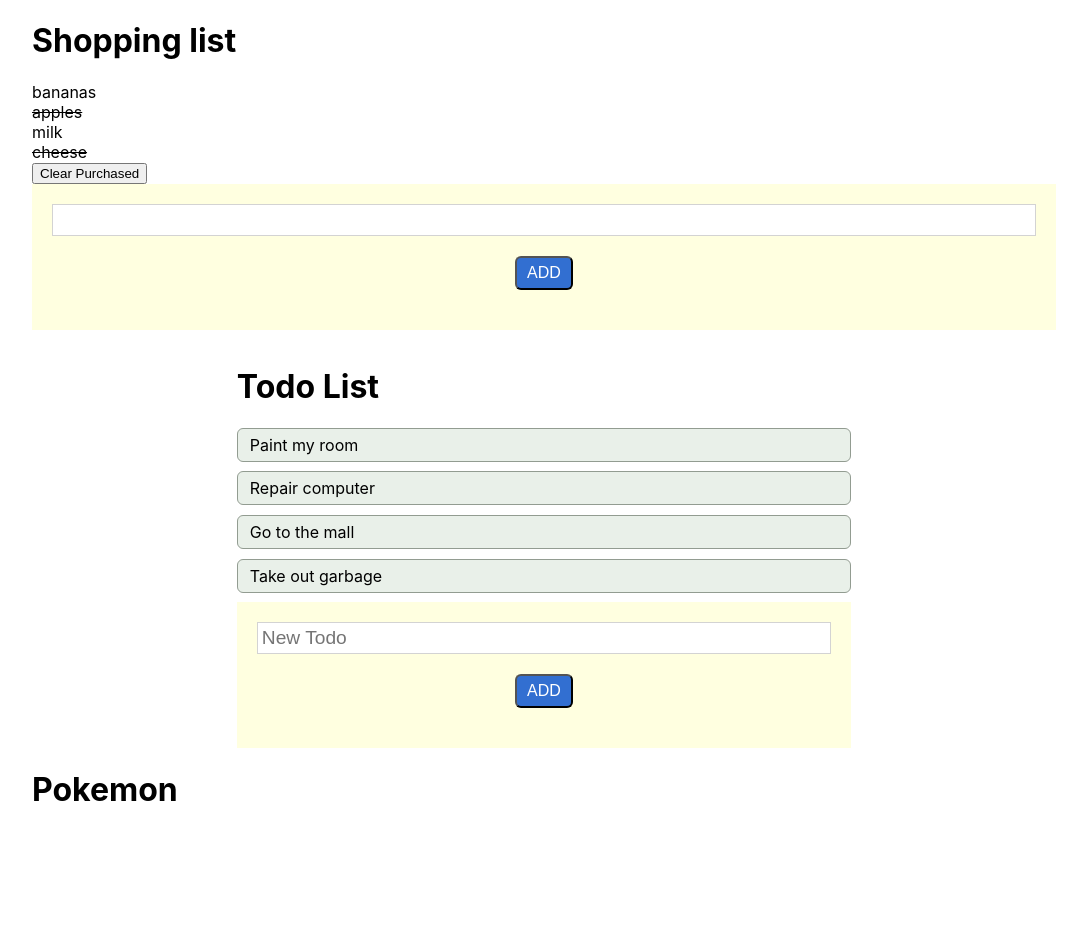
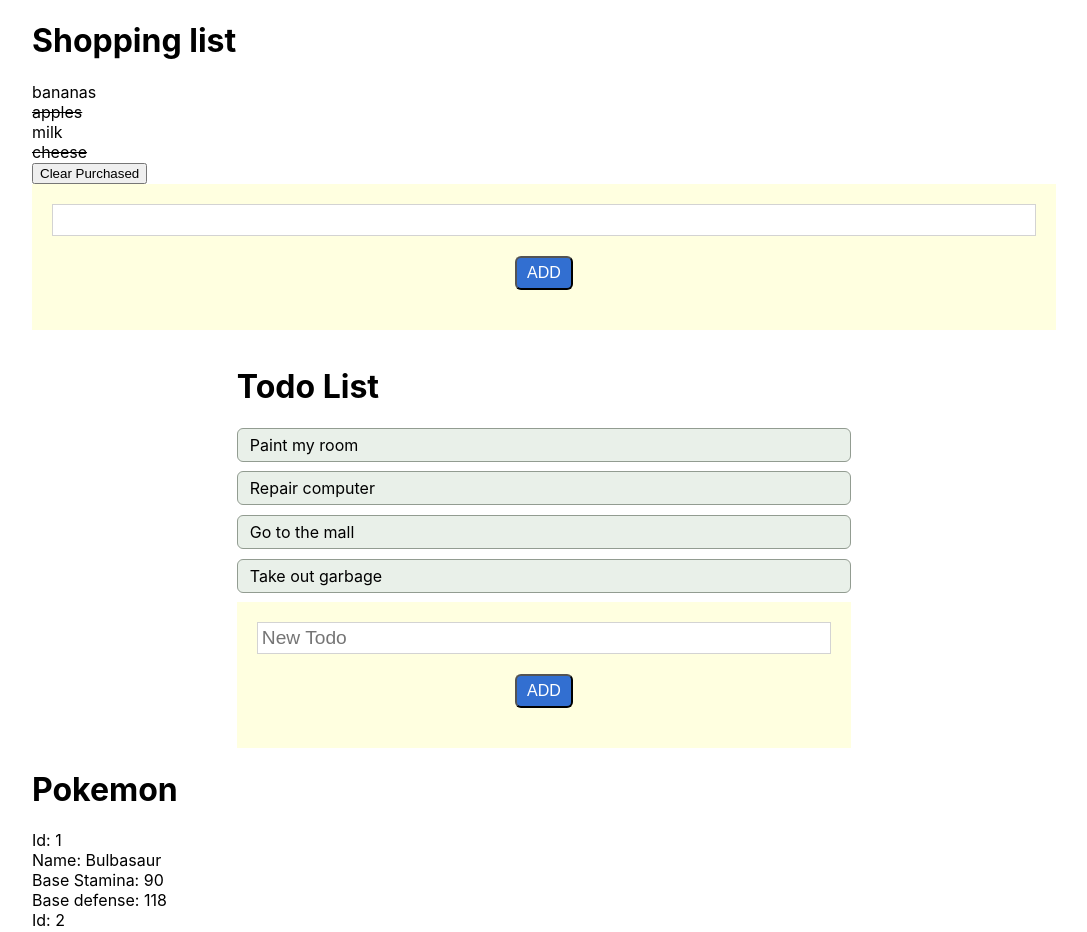
Before and after one commit to cesareferrari/learn-react, a React (Create React App) app: page / in a window 1280 px wide. Shown: the top 932 px of the page, without its empty margins (96-1183 px from the left). Before the commit the page ends 830 px from the top, so only its background shows below. Built offline with nearby package versions, Linux system fonts and the light colour scheme.

Commit message:
Add proptypes

```diff
--- a/src/App.js
+++ b/src/App.js
@@ -3,7 +3,8 @@ import './App.css';
 import GroceryList from './components/GroceryList';
 import Form from './components/Form';
 import TodoList from './components/TodoList';
-import Pokemon from './components/Pokemon';
+import Pokemons from './components/Pokemons';
+import pokemons from './pokemons.js'
 
 const groceries = [
   {
@@ -33,7 +34,8 @@ class App extends React.Component {
   constructor(props) {
     super(props);
     this.state = {
-      groceries
+      groceries,
+      pokemons
     }
   }
 
@@ -87,7 +89,7 @@ class App extends React.Component {
       <TodoList todos={this.state.todos} />
 
 
-      <Pokemon />
+      <Pokemons pokemons={this.state.pokemons} />
 
       </div>
     );
--- a/src/components/Pokemon.js
+++ b/src/components/Pokemon.js
@@ -1,12 +1,27 @@
 import React from 'react';
 import PropTypes from 'prop-types';
 
-const Pokemon = () => {
+const Pokemon = props => {
   return (
     <div>
-      <h1>Pokemon</h1>
+      Id: {props.pokemon.id}
+      <br />
+      Name: {props.pokemon.name}
+      <br />
+      Base Stamina: {props.pokemon.base_stamina}
+      <br />
+      Base defense: {props.pokemon.base_defense}
     </div>
   )
 }
 
+Pokemon.propTypes = {
+  pokemon: PropTypes.shape({
+    name: PropTypes.string,
+    id: PropTypes.number,
+    base_stamina: PropTypes.number,
+    base_defense: PropTypes.number
+  })
+}
+
 export default Pokemon;
--- /dev/null
+++ b/src/components/Pokemons.js
@@ -0,0 +1,20 @@
+import React from 'react';
+import Pokemon from './Pokemon';
+
+import PropTypes from 'prop-types';
+
+const Pokemons = props => {
+  return (
+    <div>
+      <h1>Pokemon</h1>
+
+      {props.pokemons.map(pokemon => <Pokemon pokemon={pokemon} key={pokemon.id} />)}
+    </div>
+  )
+}
+
+Pokemons.propTypes = {
+  pokemons: PropTypes.arrayOf(PropTypes.object)
+}
+
+export default Pokemons;
--- /dev/null
+++ b/src/pokemons.js
@@ -0,0 +1,25 @@
+const pokemon = [
+    {
+        base_stamina: 90,
+        base_defense: 118,
+        base_attack: "118",
+        name: "Bulbasaur",
+        id: 1
+    },
+    {
+        base_stamina: 120,
+        base_defense: 151,
+        base_attack: "151",
+        name: "Ivysaur",
+        id: 2
+    },
+    {
+        base_stamina: 160,
+        base_defense: 198,
+        base_attack: "198",
+        name: "Venusaur",
+        id: 3
+    }
+]
+
+export default pokemon;
```
Also changed, not shown: src/pokemon.js (deleted), 1 other file (tests, documents, lock files or other folders).
